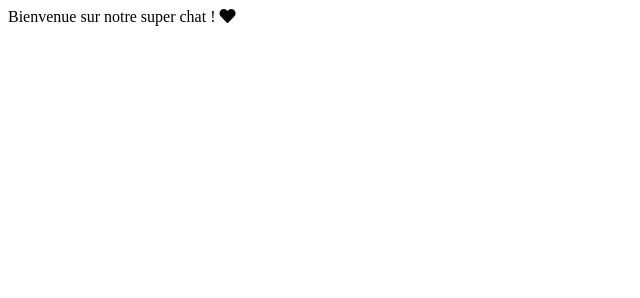
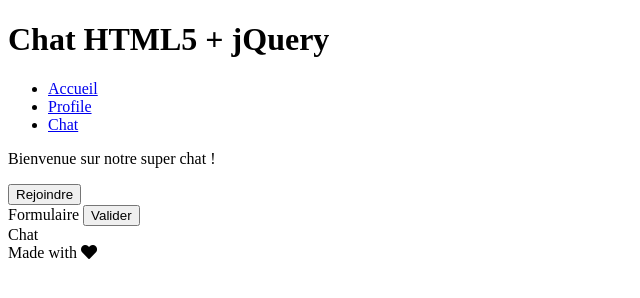
Before and after one commit to dedesite/formation-html5, a website: page public/index.html in a window 1280 px wide. Shown: the whole page, without its empty margins (0-640 px from the left). Drawn offline with nearby package versions, Linux system fonts and the light colour scheme.

Commit message:
step 1 : Chat : add some semantic markup

```diff
--- a/public/index.html
+++ b/public/index.html
@@ -1,11 +1,41 @@
 <!doctype html>
 <html lang="fr">
+
 <head>
-  <meta charset="utf-8" />
-  <title>Websocket Chat - Formation HTML5</title>
-  <link rel="stylesheet" href="https://use.fontawesome.com/releases/v5.7.1/css/all.css" integrity="sha384-fnmOCqbTlWIlj8LyTjo7mOUStjsKC4pOpQbqyi7RrhN7udi9RwhKkMHpvLbHG9Sr" crossorigin="anonymous">
+    <meta charset="utf-8" />
+    <title>Websocket Chat - Formation HTML5 + jQuery</title>
+    <link rel="stylesheet" href="https://use.fontawesome.com/releases/v5.7.1/css/all.css" integrity="sha384-fnmOCqbTlWIlj8LyTjo7mOUStjsKC4pOpQbqyi7RrhN7udi9RwhKkMHpvLbHG9Sr" crossorigin="anonymous">
 </head>
+
 <body>
-	Bienvenue sur notre super chat ! <i class="fas fa-heart"></i>
+    <header>
+        <h1>Chat HTML5 + jQuery</h1>
+        <nav>
+            <ul>
+                <li><a href="#">Accueil</a></li>
+                <li><a href="#">Profile</a></li>
+                <li><a href="#">Chat</a></li>
+            </ul>
+        </nav>
+    </header>
+    <main>
+        <section class="active">
+            <p>
+                Bienvenue sur notre super chat !
+            </p>
+            <button id="join">Rejoindre</button>
+        </section>
+        <section>
+            Formulaire
+            <button>Valider</button>
+        </section>
+        <section>
+            Chat
+        </section>
+    </main>
+    <footer>
+        Made with <i class="fas fa-heart"></i>
+    </footer>
+    <script src="https://code.jquery.com/jquery-3.3.1.min.js" integrity="sha256-FgpCb/KJQlLNfOu91ta32o/NMZxltwRo8QtmkMRdAu8=" crossorigin="anonymous"></script>
 </body>
 </html>
```
